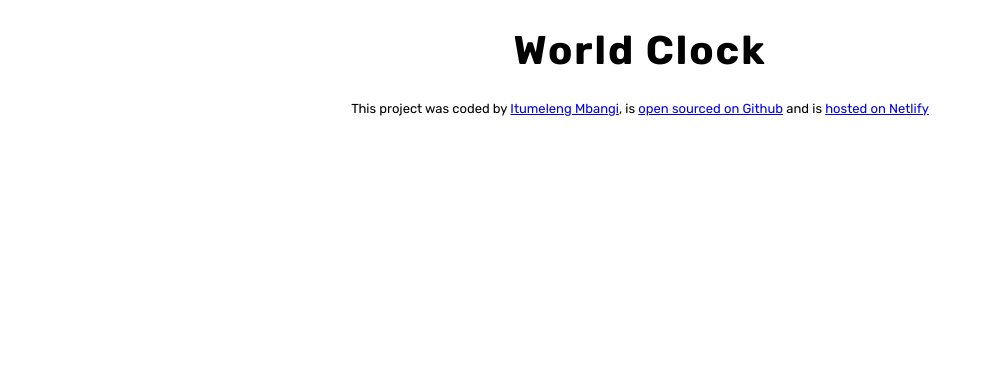
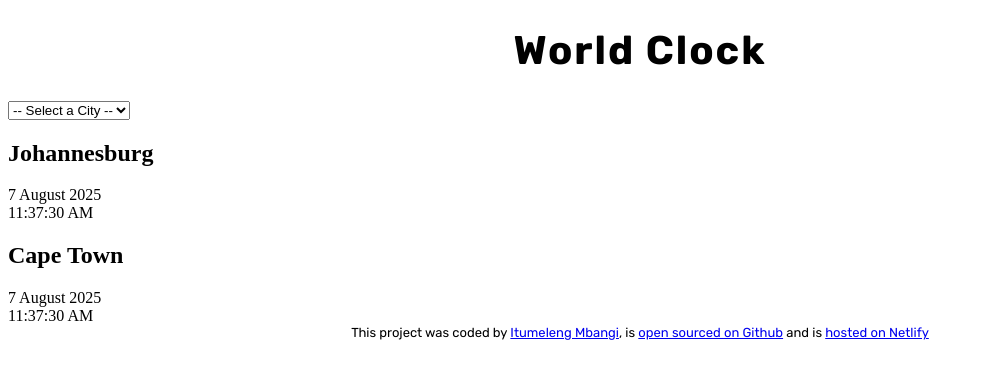
Before and after one commit to Itumeleng1307/world-clock-project, a plain HTML site: page index.html in a window 1280 px wide. Shown: the whole page, without its empty margins (0-984 px from the left). Drawn offline with Linux system fonts and the light colour scheme.

Commit message:
Added the basic HTML

```diff
--- a/index.html
+++ b/index.html
@@ -12,13 +12,33 @@
     <title>World Clock Project</title>
 </head>
 <body>
+    <div class="container">
     <h1>World Clock</h1>
+    <select name="" id="">
+        <option value="">-- Select a City -- </option>
+        <option value="">Johannesburg</option>
+        <option value="">Cape Town</option>
+        <option value="">Durban</option>
+        <option value="">Windhoek</option>
+    </select>
+
+    <div class="city"></div>
+    <h2>Johannesburg</h2>
+    <div class="date">7 August 2025</div>
+    <div class="time">11:37:30 AM</div>
+
+    <div class="city"></div>
+    <h2>Cape Town</h2>
+    <div class="date">7 August 2025</div>
+    <div class="time">11:37:30 AM</div>
+    </div>
     <footer>
         This project was coded by
-        <a href="https://github.com/Itumeleng1307">Itumeleng Mbangi</a>, is
-        <a href="https://github.com/Itumeleng1307/world-clock-project">open sourced on Github</a> and is
-        <a href="https://itumeleng-world-clock.netlify.app/">hosted on Netlify</a>
+        <a href="https://github.com/Itumeleng1307" target="_blank">Itumeleng Mbangi</a>, is
+        <a href="https://github.com/Itumeleng1307/world-clock-project" target="_blank">open sourced on Github</a> and is
+        <a href="https://itumeleng-world-clock.netlify.app/" target="_blank">hosted on Netlify</a>
     </footer>
+
     <script src="javascript/script.js"></script>
 
 </body>
```
